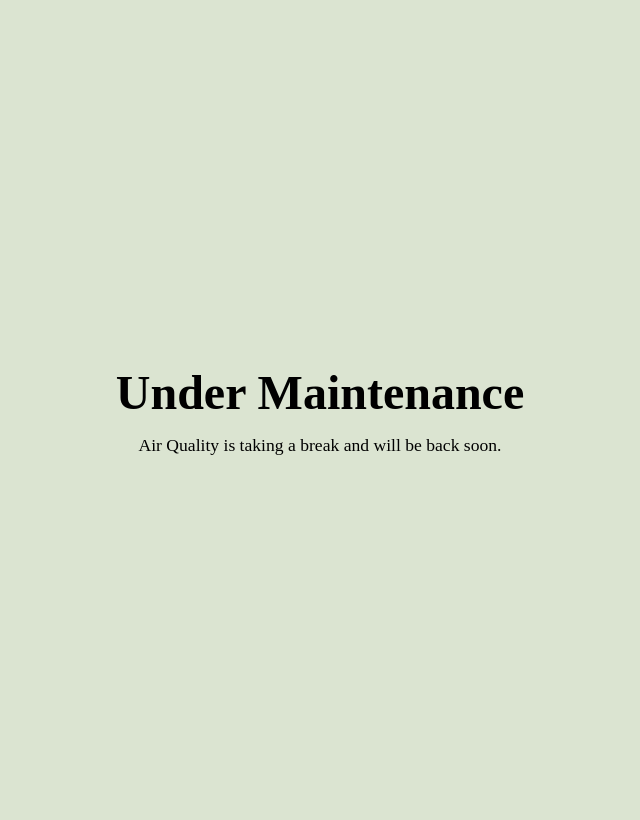
After one commit to bbilly1/aqi_monitor, a Flask app: template web/templates/maintenance.html in a window 1280 px wide. The commit adds this page. Shown: the whole page, without its empty margins (320-960 px from the left). Run offline with Flask 2, Linux system fonts and the light colour scheme; the template is opened without the code that fills it, so the values that code supplies are empty; parts of the project's set-up code (start-up, migrations or seed data) failed here and were passed over; some web fonts are replaced.

Commit message:
implement maintenance mode env var

```diff
--- a/web/static/css/style.css
+++ b/web/static/css/style.css
@@ -300,6 +300,18 @@ a {
 }
 /* about end */
 
+/* maintenance start */
+.maintenance-wrap {
+    background-color: rgb(219, 228, 209);
+    min-height: 100vh;
+    display: grid;
+    justify-content: center;
+    align-items: center;
+    text-align: center;
+    padding: 10px;
+}
+/* maintenance end */
+
 /* responsiv start */
 @media screen and (max-width: 1000px) {
     .content,
--- /dev/null
+++ b/web/templates/maintenance.html
@@ -0,0 +1,19 @@
+<!DOCTYPE html>
+<html lang="en">
+<head>
+    <meta charset="UTF-8">
+    <meta http-equiv="X-UA-Compatible" content="IE=edge">
+    <meta name="viewport" content="width=device-width, initial-scale=1.0">
+    <link rel="shortcut icon" href="{{ url_for('static', filename='favicon.ico') }}">
+    <link rel="stylesheet" type="text/css" href="{{ url_for('static', filename='css/style.css') }}">
+    <title>AQI - Under Maintenance</title>
+</head>
+<body>
+    <div class="maintenance-wrap">
+        <div>
+            <h1>Under Maintenance</h1>
+            <p>Air Quality is taking a break and will be back soon.</p>
+        </div>
+    </div>
+</body>
+</html>
--- a/web/views.py
+++ b/web/views.py
@@ -21,6 +21,24 @@ matplotlib.use('Agg')
 # start up
 app = Flask(__name__)
 
+# maintenance mode
+is_maintenance_mode = bool(os.environ.get("MAINTENANCE"))
+@app.before_request
+def check_for_maintenance():
+    print(request.path)
+    ALLOW = ["/static/css/style.css", "/static/favicon.ico", "/static/font/Rubik-Bold.ttf", "/static/font/Rubik-Regular.ttf"]
+    if is_maintenance_mode and request.path not in ALLOW:
+        # return redirect(url_for('maintenance'))
+        # Or alternatively, dont redirect
+        # return 'Sorry, off for maintenance!', 503
+        return render_template('maintenance.html'), 503
+
+
+# @app.route('/maintenance')
+# def maintenance():
+#     return 'Sorry, off for maintenance!', 503
+
+
 CONFIG = get_config()
 auth = HTTPBasicAuth()
 aqi_user = CONFIG['aqi_monitor']
@@ -28,25 +46,26 @@ USER_DATA = {
     aqi_user['authUsername']: aqi_user['authPassword']
 }
 
-# initial export
-print('initial export')
-current_graph()
-nightly_graph()
-monthly_graph()
+if not is_maintenance_mode:
+    # initial export
+    print('initial export')
+    current_graph()
+    nightly_graph()
+    monthly_graph()
 
-# start scheduler
-timezone = os.environ.get("TZ")
-scheduler = BackgroundScheduler(timezone=timezone)
-scheduler.add_job(
-    current_graph, trigger="cron", minute='*/5', name='current_graph'
-)
-scheduler.add_job(
-    nightly_graph, trigger="cron", day='*', hour='1', minute='1', name='night'
-)
-scheduler.add_job(
-    monthly_graph, trigger="cron", day='*', hour='1', minute='2', name='month'
-)
-scheduler.start()
+    # start scheduler
+    timezone = os.environ.get("TZ")
+    scheduler = BackgroundScheduler(timezone=timezone)
+    scheduler.add_job(
+        current_graph, trigger="cron", minute='*/5', name='current_graph'
+    )
+    scheduler.add_job(
+        nightly_graph, trigger="cron", day='*', hour='1', minute='1', name='night'
+    )
+    scheduler.add_job(
+        monthly_graph, trigger="cron", day='*', hour='1', minute='2', name='month'
+    )
+    scheduler.start()
 
 
 @auth.verify_password
```
